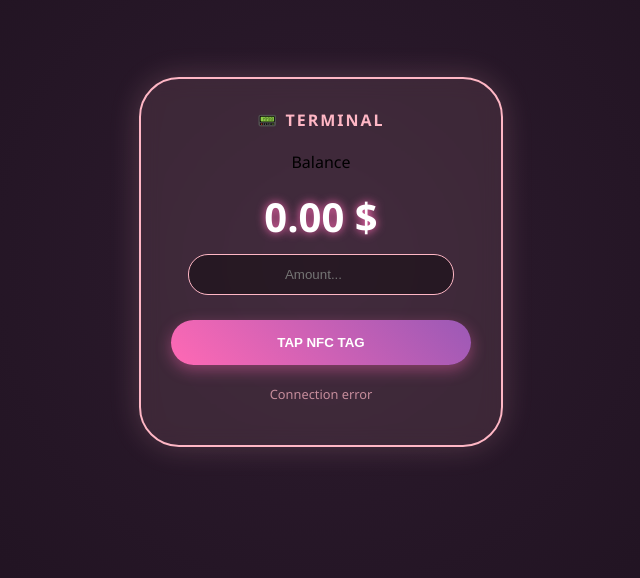
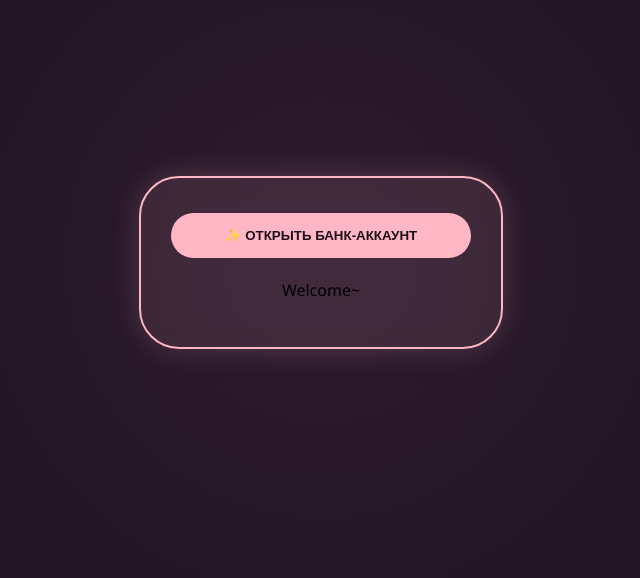
Before and after one commit to zawarkayt/95terminal, a React (Create React App) app: page / in a window 1280 px wide. Shown: the part 138-716 px from the top of the page, without its empty margins (319-959 px from the left). Built offline with nearby package versions, Linux system fonts and the light colour scheme; no server answers.

Commit message:
Update App.js

```diff
--- a/src/App.js
+++ b/src/App.js
@@ -1,78 +1,98 @@
 import React, { useState, useEffect } from 'react';
 import './App.css';
 
-const MY_CARD = "123456";
-
 function App() {
+  const [myCard, setMyCard] = useState(localStorage.getItem('card_number') || null);
   const [balance, setBalance] = useState(0);
   const [amount, setAmount] = useState('');
-  const [isIphone, setIsIphone] = useState(false);
-  const [msg, setMsg] = useState('System ready');
+  const [status, setStatus] = useState('Welcome~');
+
+  const isSamsung = navigator.userAgent.includes('SM-A20'); // Детект терминала
 
   useEffect(() => {
-    if (navigator.userAgent.includes('iPhone')) setIsIphone(true);
-    refresh();
-  }, []);
+    if (myCard) refreshBalance();
+  }, [myCard]);
 
-  const refresh = () => {
-    fetch(`/api/wallet/${MY_CARD}`)
+  const refreshBalance = () => {
+    fetch(`/api/wallet/${myCard}`)
       .then(r => r.json())
-      .then(data => setBalance(data.balance || 0))
-      .catch(() => setMsg("Connection error"));
+      .then(data => setBalance(data.balance))
+      .catch(() => setStatus("Ошибка связи"));
   };
 
-  const action = async (mode) => {
-    if (!amount || amount <= 0) return;
-    const res = await fetch(`/api/update`, {
-      method: 'POST',
-      headers: { 'Content-Type': 'application/json' },
-      body: JSON.stringify({ card: MY_CARD, amount, mode })
-    });
-    if (res.ok) {
-      setAmount('');
-      refresh();
-      setMsg(mode === 'add' ? 'Added! ^_^' : 'Paid! Nya~');
-    } else {
-      setMsg('Error/No funds');
+  const registerBank = async () => {
+    const res = await fetch('/api/register', { method: 'POST' });
+    const data = await res.json();
+    localStorage.setItem('card_number', data.card_number);
+    setMyCard(data.card_number);
+    setBalance(data.balance);
+    setStatus("Карта создана! Запиши номер на NFC!");
+  };
+
+  const handleNFCPayment = async () => {
+    setStatus("Приложите NFC тег...");
+    try {
+      const ndef = new window.NDEFReader();
+      await ndef.scan();
+      ndef.onreading = async ({ message }) => {
+        const decoder = new TextDecoder();
+        // Предполагаем, что на теге записан 6-значный номер текстом
+        const cardFromTag = decoder.decode(message.records[0].data);
+
+        const res = await fetch('/api/pay', {
+          method: 'POST',
+          headers: {'Content-Type': 'application/json'},
+          body: JSON.stringify({ card: cardFromTag, amount })
+        });
+        const result = await res.json();
+
+        if (res.ok) setStatus(`Оплачено! Остаток: ${result.newBalance}$`);
+        else setStatus("Ошибка: " + result.error);
+      };
+    } catch (e) {
+      setStatus("NFC не найден. Введите номер вручную (тест):");
+      const testCard = prompt("Введите номер карты с тега:");
+      processManual(testCard);
     }
   };
 
-  const handleNFC = async () => {
-    setMsg("Scanning NFC...");
-    if ('NDEFReader' in window) {
-      try {
-        const ndef = new window.NDEFReader();
-        await ndef.scan();
-        ndef.onreading = () => action('pay');
-      } catch (e) { setMsg("NFC Error: " + e); }
-    } else {
-      setTimeout(() => action('pay'), 1000); // Эмуляция для тестов
-    }
+  const processManual = async (c) => {
+    const res = await fetch('/api/pay', {
+      method: 'POST',
+      headers: {'Content-Type': 'application/json'},
+      body: JSON.stringify({ card: c, amount })
+    });
+    const result = await res.json();
+    setStatus(res.ok ? "Успех!" : "Ошибка: " + result.error);
   };
 
   return (
     <div className="app-container">
       <div className="glass-card">
-        <div className="header-pink">{isIphone ? "💖 Admin Hub" : "📟 Terminal"}</div>
-        <div className="balance-box">
-          <p>Balance</p>
-          <h1>{parseFloat(balance).toFixed(2)} $</h1>
-        </div>
-        <input
-          type="number"
-          placeholder="Amount..."
-          value={amount}
-          onChange={e => setAmount(e.target.value)}
-        />
-        {isIphone ? (
-          <div className="btn-stack">
-            <button className="btn add" onClick={() => action('add')}>Add</button>
-            <button className="btn sub" onClick={() => action('pay')}>Deduct</button>
+        {isSamsung ? (
+          <div className="terminal">
+            <h2>📟 TERMINAL A20</h2>
+            <input type="number" placeholder="Сумма к оплате" value={amount} onChange={e => setAmount(e.target.value)} />
+            <button className="btn nfc" onClick={handleNFCPayment}>СЧИТАТЬ NFC</button>
           </div>
         ) : (
-          <button className="btn nfc" onClick={handleNFC}>TAP NFC TAG</button>
+          <div className="user-bank">
+            {!myCard ? (
+              <button className="btn add" onClick={registerBank}>✨ ОТКРЫТЬ БАНК-АККАУНТ</button>
+            ) : (
+              <>
+                <h2>💖 MY BANK</h2>
+                <div className="card-info">
+                  <p>CARD NUMBER</p>
+                  <code>{myCard}</code>
+                </div>
+                <h1>{parseFloat(balance).toFixed(2)} $</h1>
+                <p>Запиши этот номер на свой NFC тег!</p>
+              </>
+            )}
+          </div>
         )}
-        <p className="footer-msg">{msg}</p>
+        <p className="status-text">{status}</p>
       </div>
     </div>
   );
```
